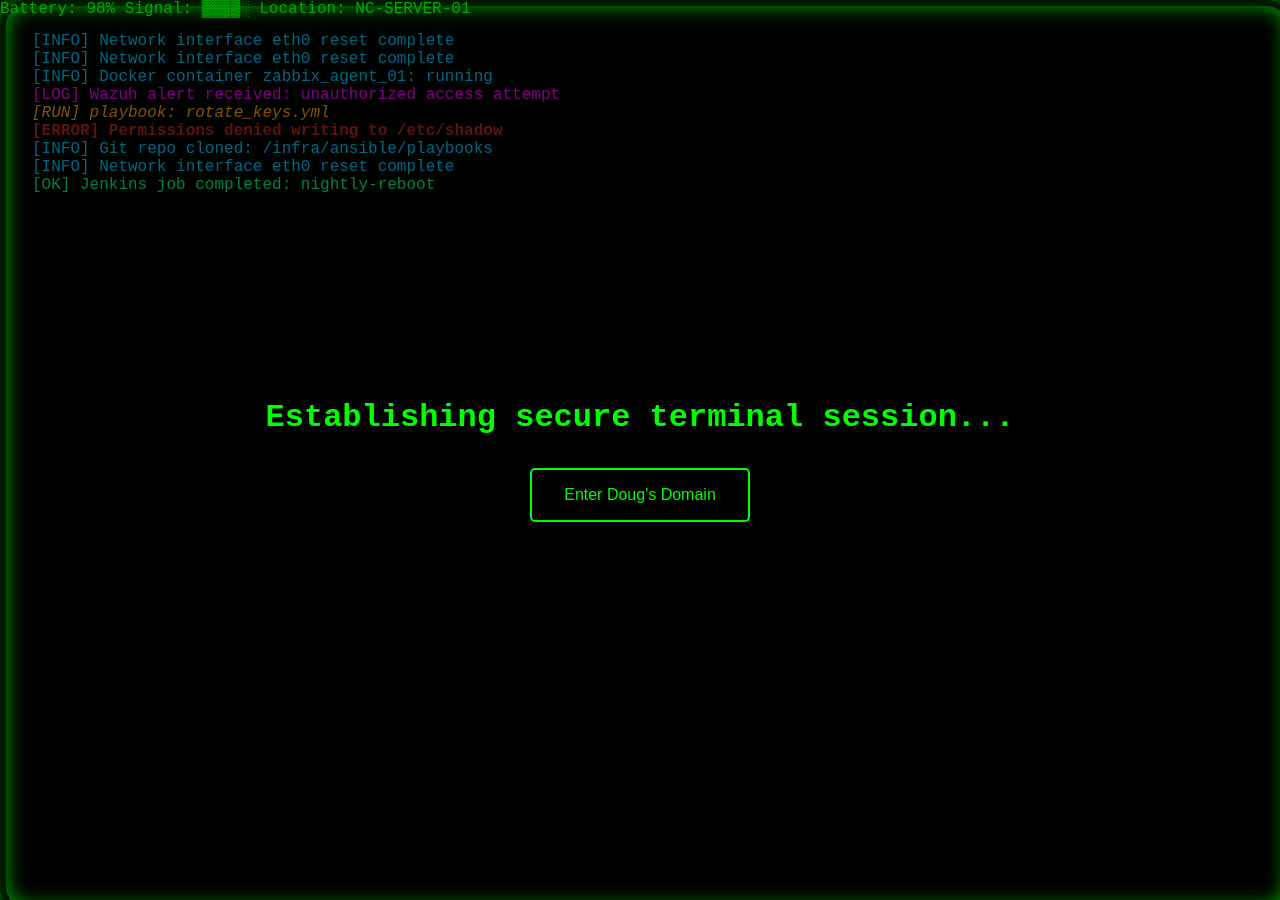
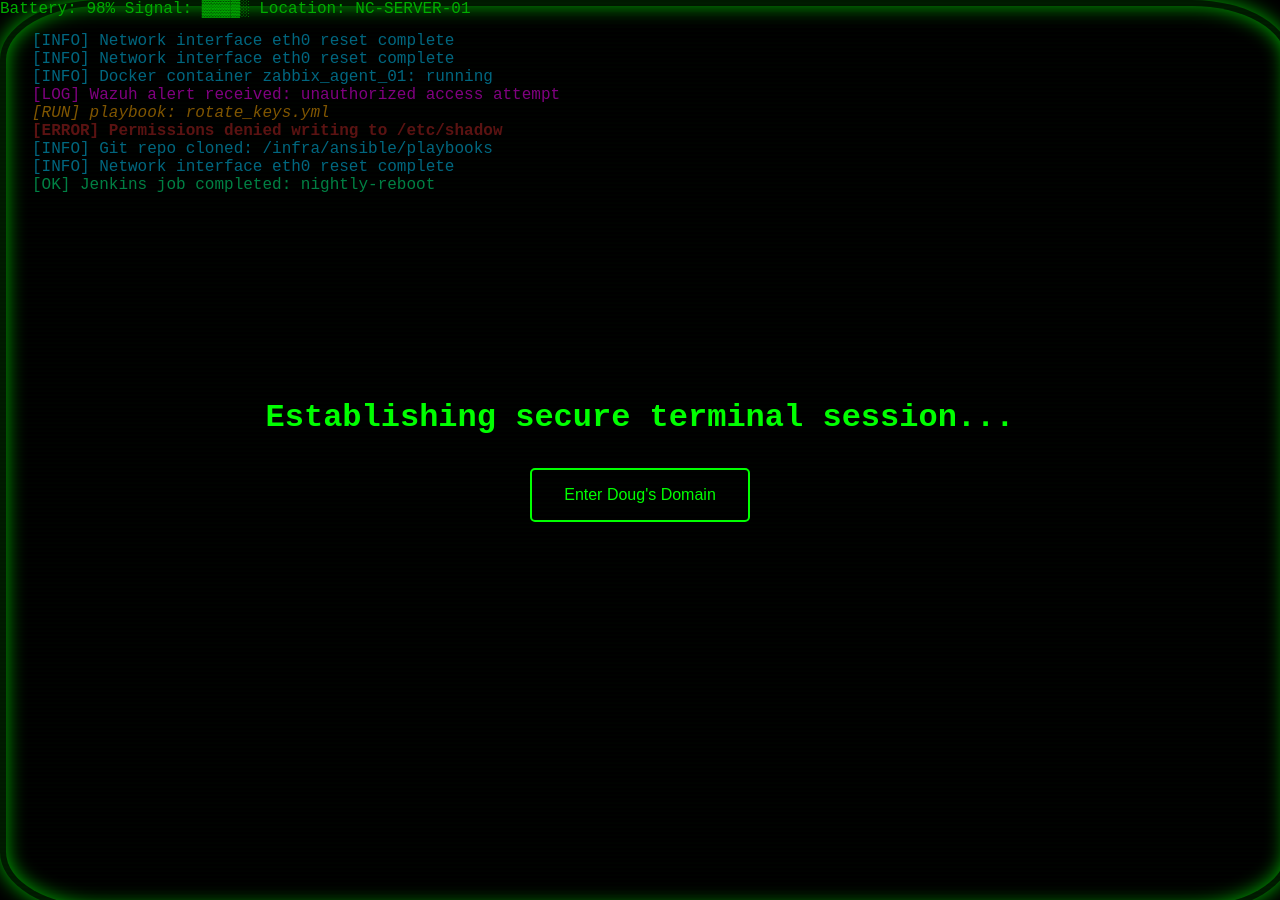
Before and after one commit to dougiedoug98/dougdevops.github.io, a Jekyll site: the page built from index.md, in a window 1280 px wide. Built offline with Jekyll 4.4.1, drawn with Linux system fonts in a browser that asks for light colours.

Commit message:
Update default.html

```diff
--- a/_layouts/default.html
+++ b/_layouts/default.html
@@ -105,7 +105,7 @@ title: Home
   height: 100vh;
   z-index: 1;
   pointer-events: none;
-  border-radius: 25px;
+  border-radius: 100px / 60px;
   border: 6px solid rgba(0, 255, 0, 0.15);
   box-shadow: inset 0 0 20px #00ff00, 0 0 20px #00ff00;
   background-image: repeating-linear-gradient(
@@ -142,10 +142,10 @@ title: Home
     inset 0 0 40px rgba(0, 255, 0, 0.15),
     inset 0 0 80px rgba(0, 255, 0, 0.05),
     0 0 15px rgba(0, 255, 0, 0.1);
-  border: 10px solid rgba(0, 255, 0, 0.05);
+  border: 12px solid rgba(0, 255, 0, 0.1);
   z-index: 2;
   pointer-events: none;
-  border-radius: 25px;
+  border-radius: 100px / 60px;
   animation: frameScanlines 3s infinite;
   background-image: repeating-linear-gradient(
     to bottom,
```
